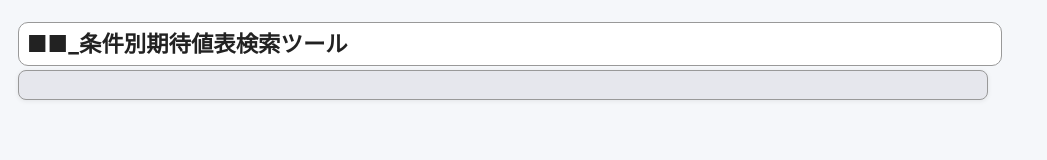
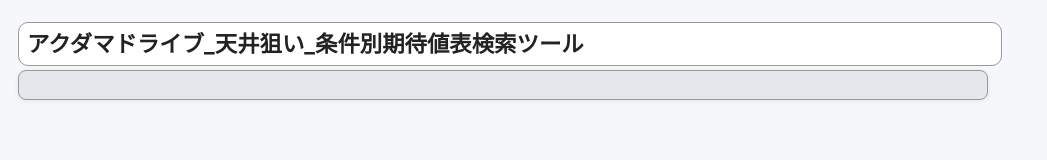
Before and after one commit to wosaru/akudamadrive_rwwYw335sNeFF6Az_20260510, a plain HTML site: page index.html in a window 1280 px wide. Shown: the whole page, without its empty margins (0-1047 px from the left). Drawn offline with Linux system fonts and the light colour scheme.

Commit message:
Update index.html

```diff
--- a/index.html
+++ b/index.html
@@ -7,7 +7,7 @@
 </head>
 <body>
 
-  <h1 class="tool-title">■■_条件別期待値表検索ツール</h1>
+  <h1 class="tool-title">アクダマドライブ_天井狙い_条件別期待値表検索ツール</h1>
 
   <!-- 検索条件UI -->
   <div id="filters"></div>
```
